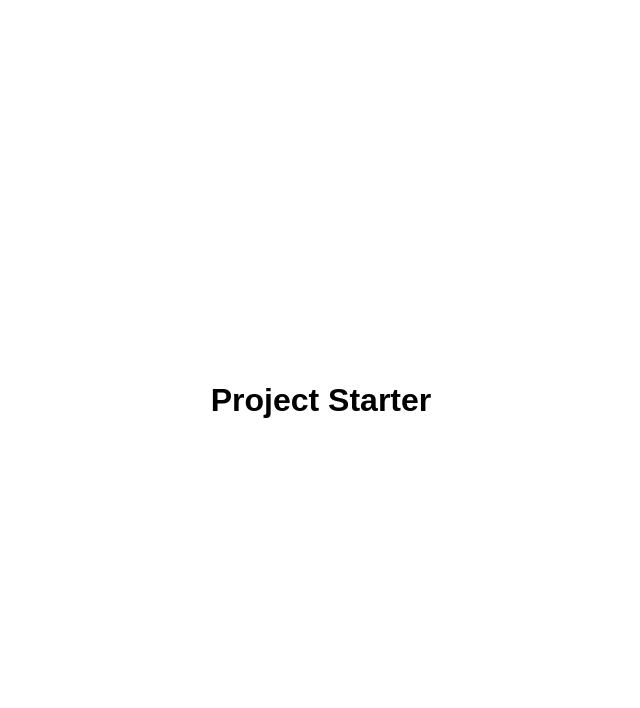
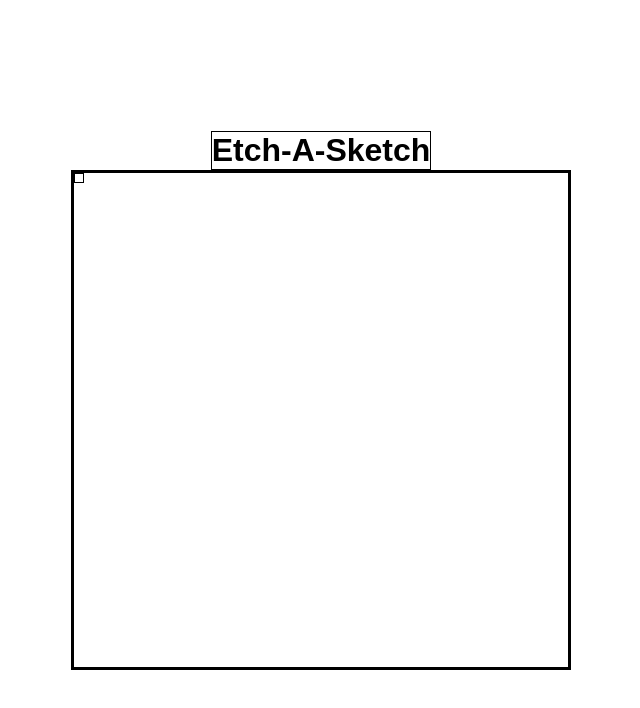
Before and after one commit to DoubleOWebDev/Etch-A-Sketch, a plain HTML site: page index.html in a window 1280 px wide. Shown: the whole page, without its empty margins (319-959 px from the left). Drawn offline with Linux system fonts and the light colour scheme.

Commit message:
Create container for drawing board
create buttons to interact with board

```diff
--- a/app.js
+++ b/app.js
@@ -0,0 +1,12 @@
+const container = document.querySelector('.container')
+
+const div = document.createElement('div')
+
+container.appendChild(div)
+
+const howManySquaresDoYouWant = (gridSize) =>{
+  //Make a prompt that will ask for the grid size
+  for (let i = 0 ; i <= gridSize; i++){
+    container.appendChild(div)
+  }
+}
--- a/index.html
+++ b/index.html
@@ -5,11 +5,13 @@
     <meta http-equiv="X-UA-Compatible" content="IE=edge">
     <meta name="viewport" content="width=device-width, initial-scale=1.0">
     <link rel="stylesheet" href="style.css">
-    <title>Expanding Cards</title>
+    <title> Etch A Sketch</title>
 </head>
 <body>
-    <h1>Project Starter</h1>
+    <h1>Etch-A-Sketch</h1>
+        <section class="container">
 
+        </section>
     <script src="app.js"></script>
 </body>
 </html>
--- a/style.css
+++ b/style.css
@@ -13,3 +13,23 @@
     justify-content: center;
     overflow: hidden;
 }
+
+h1 {
+    text-align:center;
+    border: 1px solid black;
+  }
+
+  .container {
+    border: 3px solid black;
+    height:500px;
+    width: 500px;
+    margin: 0 auto;
+  }
+
+  div {
+    border: 1px solid black;
+    width: 10px;
+    height: 10px;
+    margin: 0;
+    padding: 0;
+  }
```
